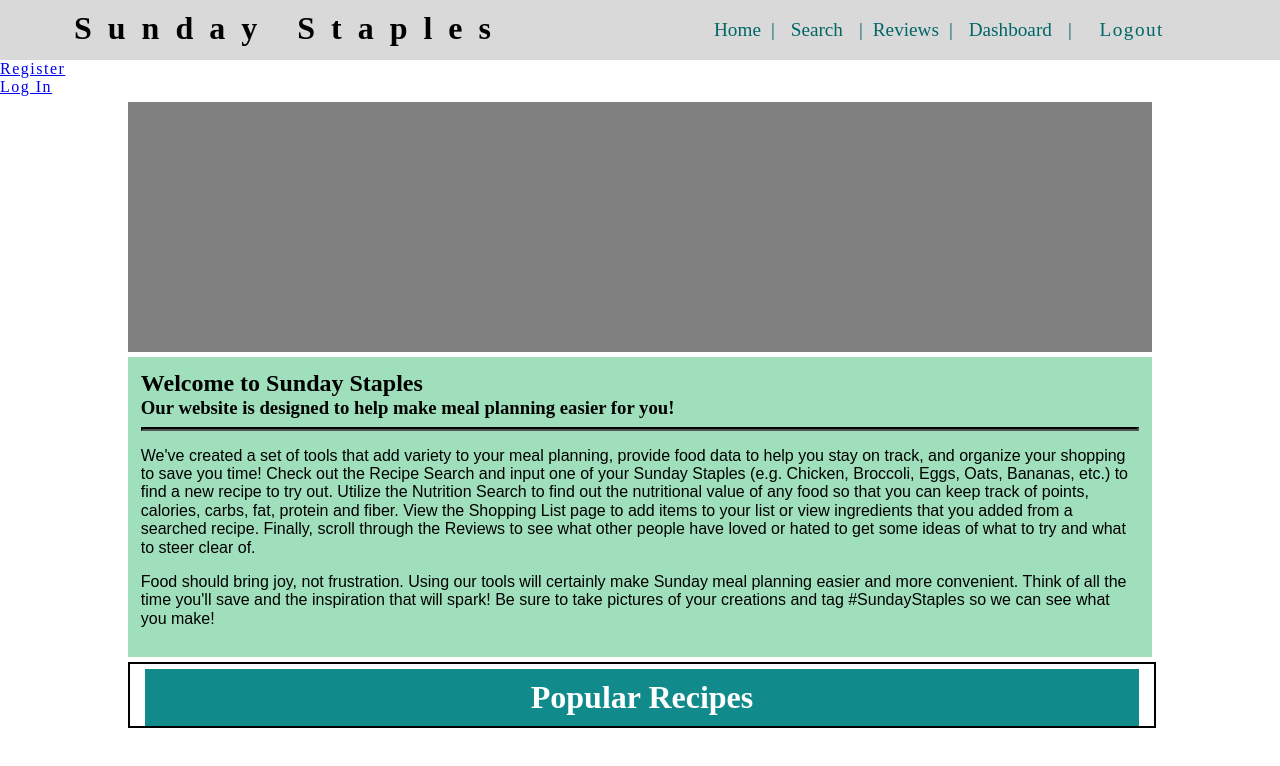
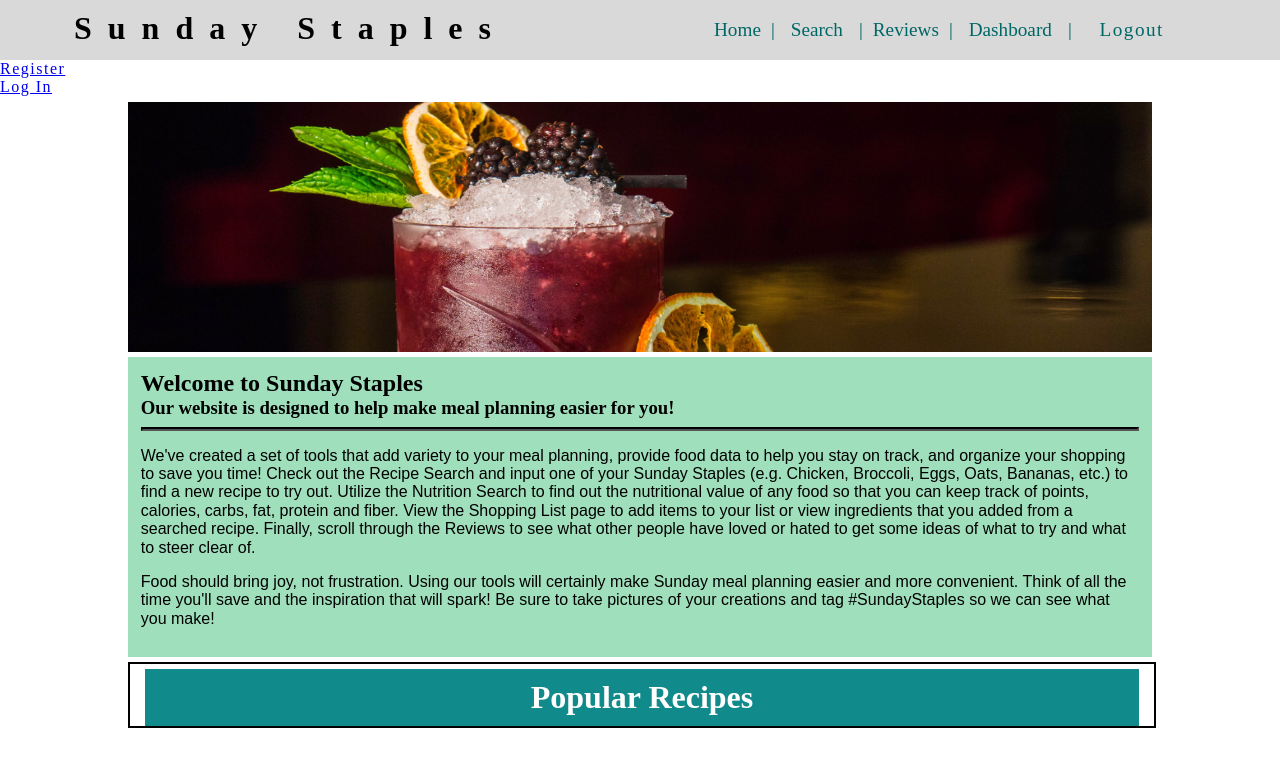
Before and after one commit to dlafrance99/Sunday-Staples, a React (Create React App) app in the folder client/: page / in a window 1280 px wide. Shown: the top 766 px of the page. Built offline with nearby package versions, Linux system fonts and the light colour scheme; no server answers; the HTML template or start-up script is replaced by a standard one.

Commit message:
updated home page styling

```diff
--- a/client/src/pages/Home.js
+++ b/client/src/pages/Home.js
@@ -1,4 +1,4 @@
-import React from "react";
+import React, { Component } from "react";
 import styled from "styled-components";
 import Landing from "../components/Landing";
 
@@ -49,15 +49,19 @@ hr {
     text-align: center;
     padding: 1%;
 }
+.Home-Images{
+    height: 250px;
+    width: 80vw;
+}
 `
 
 const Home = () => {
     return (
         <>
-        <Landing />
+            <Landing />
             <Homestyle>
                 <div className="Home-image">
-
+                    <img className="Home-Images" src="assets/images/blackberry.jpg" />
                 </div>
 
                 <div className="welcome">
```
